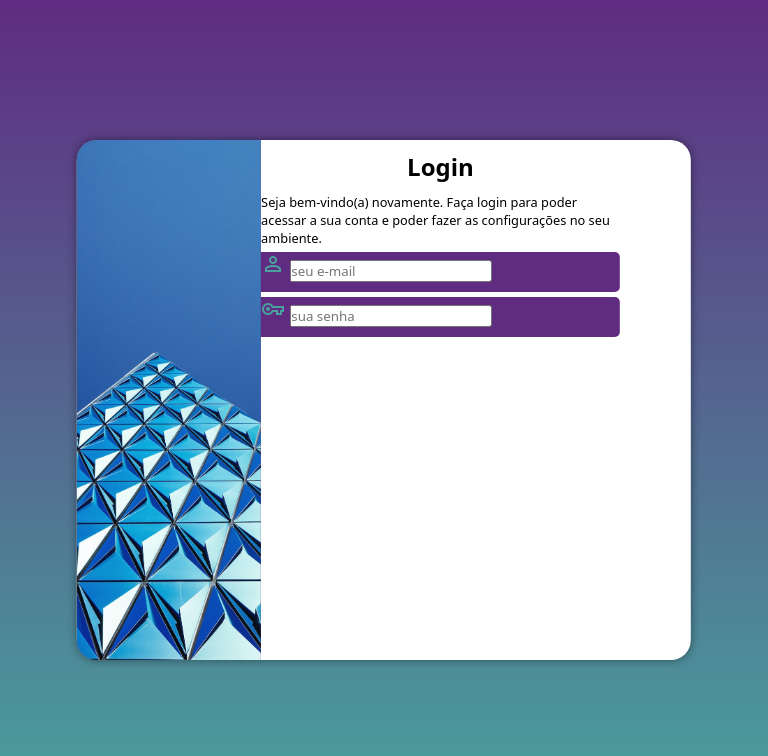
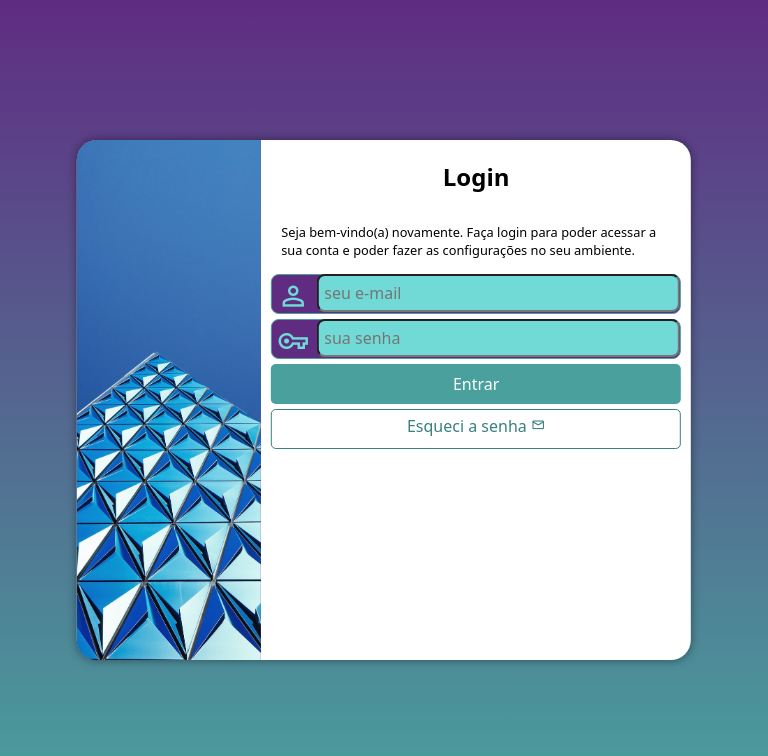
Before and after one commit to GeorgeWinston/projeto-login, a plain HTML site: page index.html in a window 768 px wide. Drawn offline with nearby package versions, Linux system fonts and the light colour scheme.

Commit message:
Fim da estilização e do projeto-login

```diff
--- a/estilos/media-query.css
+++ b/estilos/media-query.css
@@ -22,8 +22,12 @@
         height: 100%;
     }
     section#login > div#formulario {
-        left: right;
-        width: 90%;   /* O professor havia deixado 70% */
+        float: right;
+        width: 70%;
+    }
+    /* Eu coloquei */
+    section#login > div#formulario > p, h1 {
+        padding: 10px;
     }
 }
 
--- a/estilos/style.css
+++ b/estilos/style.css
@@ -38,15 +38,15 @@ Lilás: #5f2c82
     position: absolute;
     top: 50%;
     left: 50%;
-    transform: translate(-50%, -50%);
     background-color: #fff;
-    width: 250px;
+    width: 270px;
     height: 520px;
     border-radius: 20px;
     overflow: hidden;
     box-shadow: 0px 0px 10px #00000073;
 
     /* Configurações de animação */
+    transform: translate(-50%, -50%);
     transition: width 0.3s, height 0.3s;
     transition-timing-function: ease;
 
@@ -75,9 +75,10 @@ Lilás: #5f2c82
  form > div.campo {
    display: block;
    background-color: #5f2c82;
+   border: 1.5px solid #49a09d;
    width: 100%;
    height: 40px;
-   border-radius: 5px;
+   border-radius: 8px;
    margin: 5px 0px;
  }
  div.campo > label {
@@ -85,9 +86,27 @@ Lilás: #5f2c82
  }
  /* Configurações dos ícones do campo dos formulários _ eu coloquei*/
  div.campo > span {
-   color: #49a09d;
+   color: #71dad6;
+   font-size: 2em;
+   width: 40px;
+   padding: 5px;
  }
-
+ div.campo > span:hover {
+   color: #fff;
+ }
+ /* Configurações dos input e-mail e senha */
+div.campo > input {
+   background-color: #71dad6;
+   font-size: 1em;
+   height: 100%;
+   border-radius: 8px;
+   width: calc(100% - 45px);
+   padding: 6px;
+   transform: translateY(-13px);  /*Sempre que tiver uma transformação/ animação para fzaer, colocar na última linha do código*/
+}
+div.campo >input:focus-within {
+   background-color: #fff;
+}
  /* Configurações do botão enviar*/
  form > input[type=submit] {
    display: block;
```
